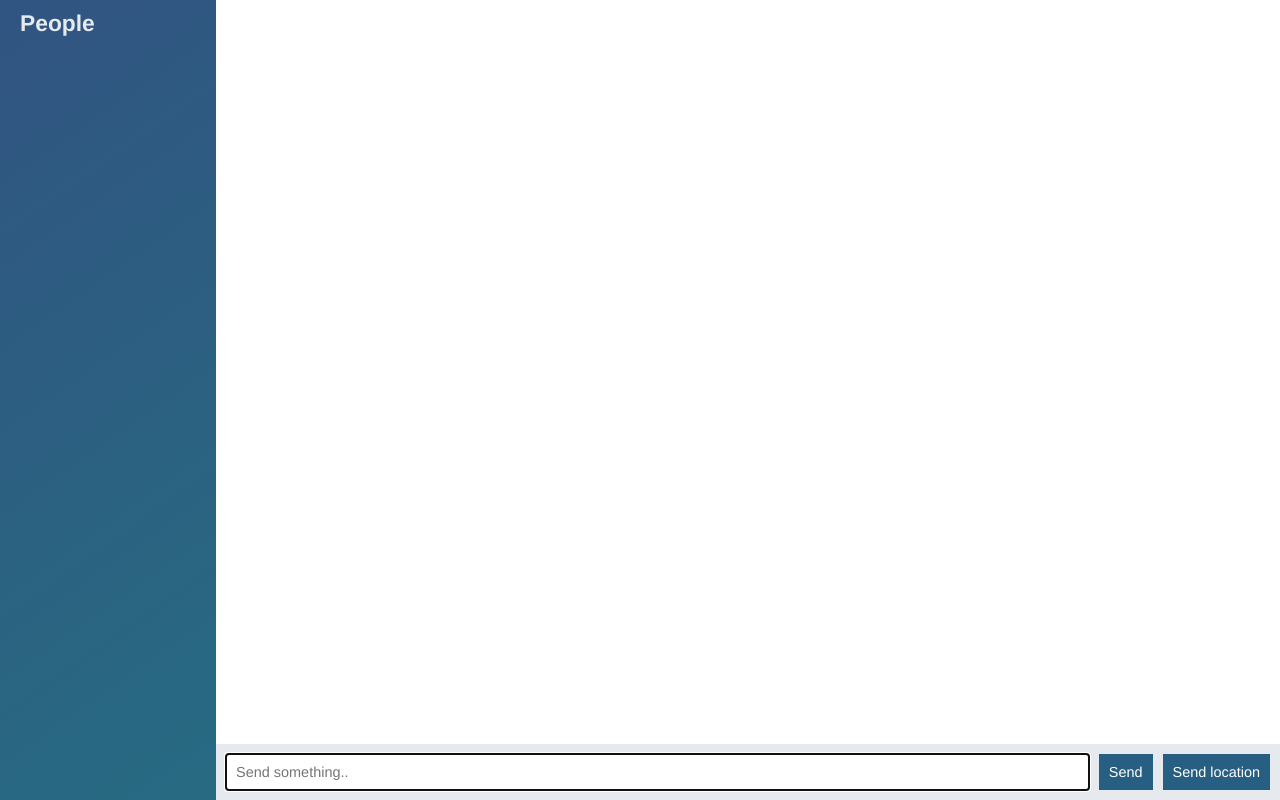
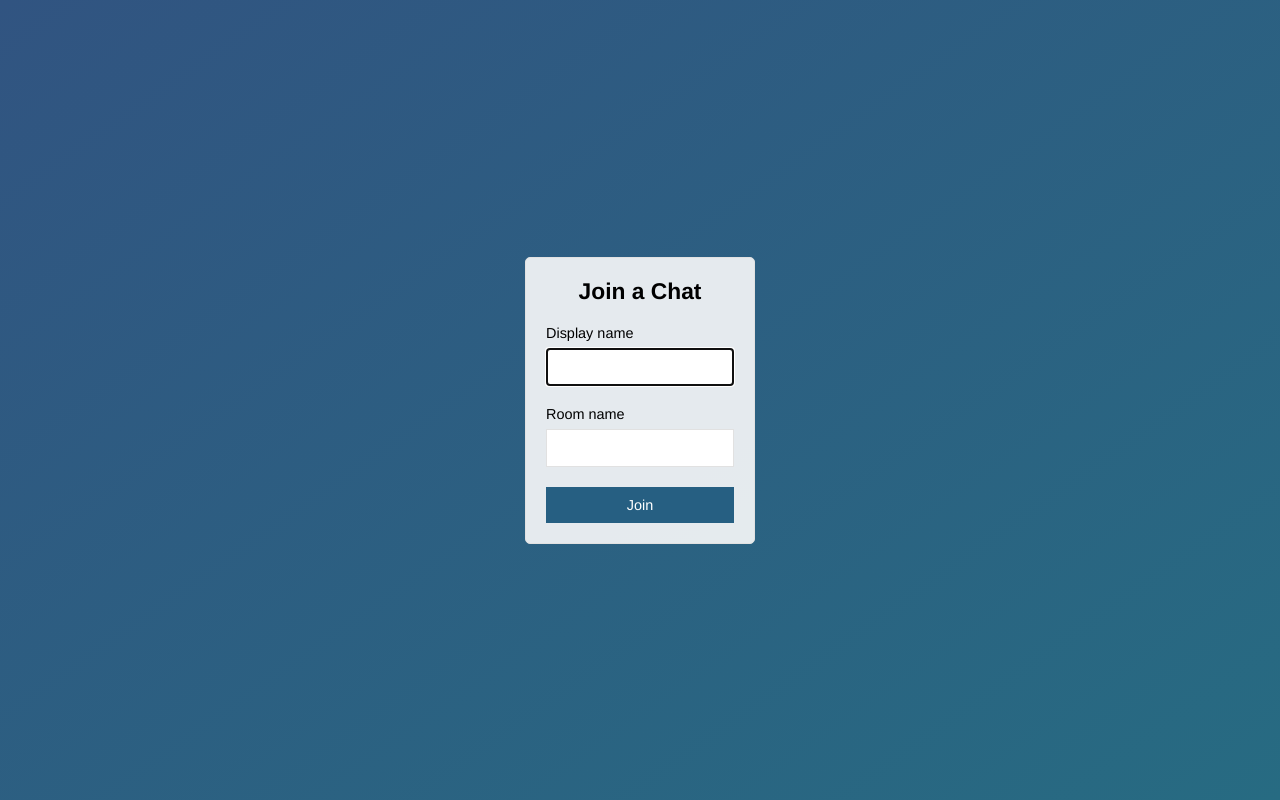
Before and after one commit to kasimdoctor/node-chat-app, a website: page public/index.html in a window 1280 px wide. Drawn offline with nearby package versions, Linux system fonts and the light colour scheme; no server answers.

Commit message:
Add Join page to submit to chat.html

```diff
--- a/public/index.html
+++ b/public/index.html
@@ -1,62 +1,30 @@
 <!DOCTYPE html>
-
 <html>
     <head>
-        <meta charest="utf-8">
+        <meta charset="utf-8">
+        <title>Join | KasChat</title>
+        <meta name="viewport" content="width:device-width, initial-scale=1, user-scalable=no">
         <link rel="stylesheet" href="/css/styles.css">
     </head>
 
-    <body class="chat">
-
-        <div class="chat__sidebar">
-            <h3>People</h3>
-            <div id="users"></div>
+    <body class="centered-form">
+        <div class="centered-form__form">
+            <form action="/chat.html">
+                <div class="form-field">
+                    <h3>Join a Chat</h3>
+                </div>
+                <div class="form-field">
+                    <label for="">Display name</label>
+                    <input type="text" name="name" autofocus />
+                </div>
+                <div class="form-field">
+                    <label for="">Room name</label>
+                    <input type="text" name="room" />
+                </div>
+                <div class="form-field">
+                    <button>Join</button>
+                </div>
+            </form>
         </div>
-
-        <div class="chat__main">
-            <ol id="messages" class="chat__messages"></ol>
-
-            <div class="chat__footer">
-                <form id="message-form" action="">
-                    <input name="message" type="text" autofocus autocomplete="off" placeholder="Send something.."/>
-                    <button onclick="">Send</button>
-                </form>
-                <button id="send-location">Send location</button>
-            </div>
-        </div>
-
-        <!-- Mustache template to display chat message -->
-        <script id="message-template", type="text/template">
-            <li class="message">
-                <div class="message__title">
-                    <h4>{{from}}</h4>
-                    <span>{{createdAt}}</span>
-                </div>
-                <div class="message__body">
-                    <p>{{text}}</p>
-                </div>
-            </li>
-        </script>
-
-        <!-- Mustache template to display location message -->
-        <script id="location-message-template", type="text/template">
-            <li class="message">
-                <div class="message__title">
-                    <h4>{{from}}</h4>
-                    <span>{{createdAt}}</span>
-                </div>
-                <div class="message__body">
-                    <p>
-                        <a href="{{url}}" target="_blank">My location</a>
-                    </p>
-                </div>
-            </li>
-        </script>
-
-        <script src="/socket.io/socket.io.js"></script>
-        <script src="/js/libs/jquery-3.2.1.min.js"></script>
-        <script src="/js/index.js"></script>
-        <script src="/js/libs/moment.js"></script>
-        <script src="/js/libs/mustache.js"></script>
     </body>
 </html>
```
Also changed, not shown: public/chat.html (added, +64 -0 lines), public/js/chat.js (renamed from public/js/index.js).
